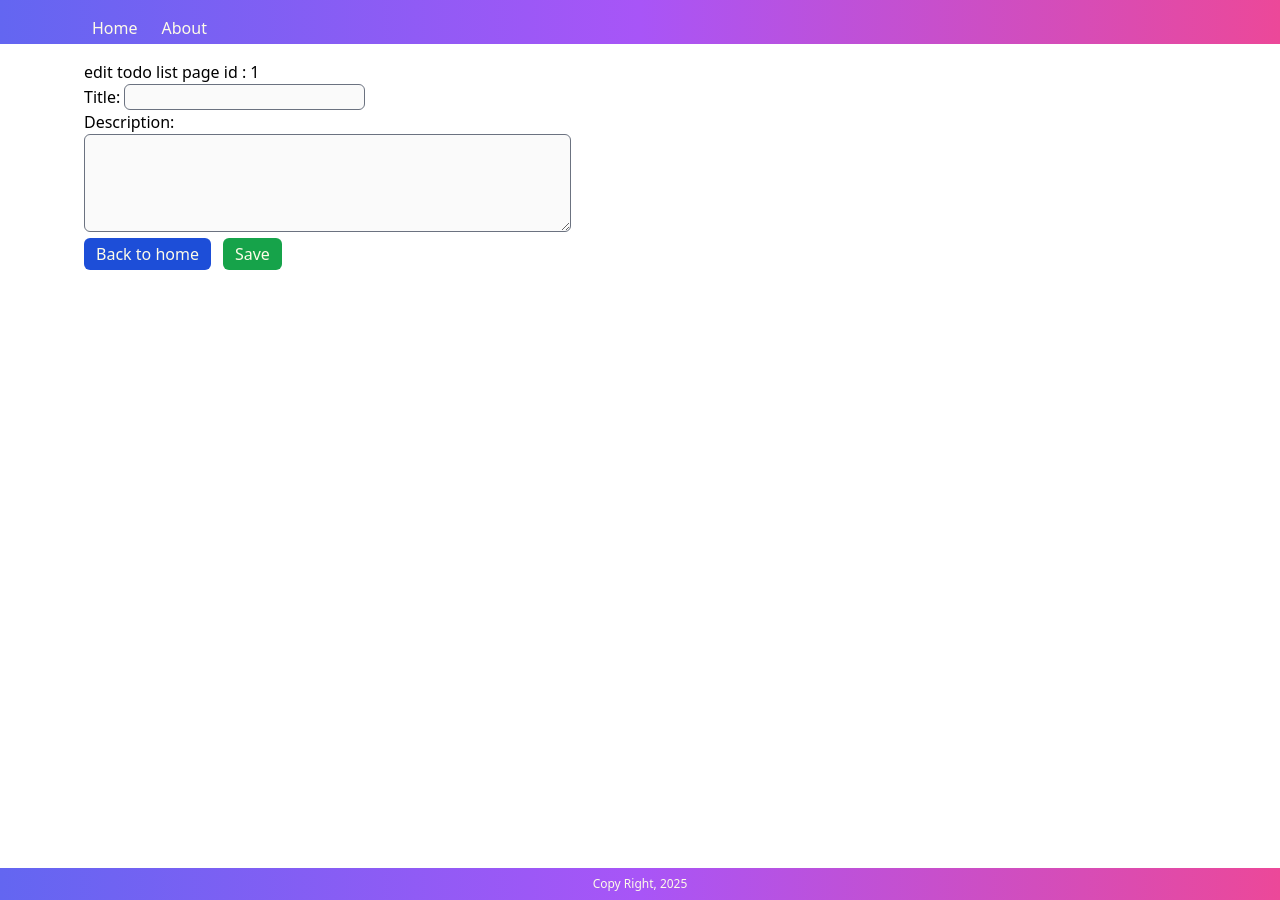
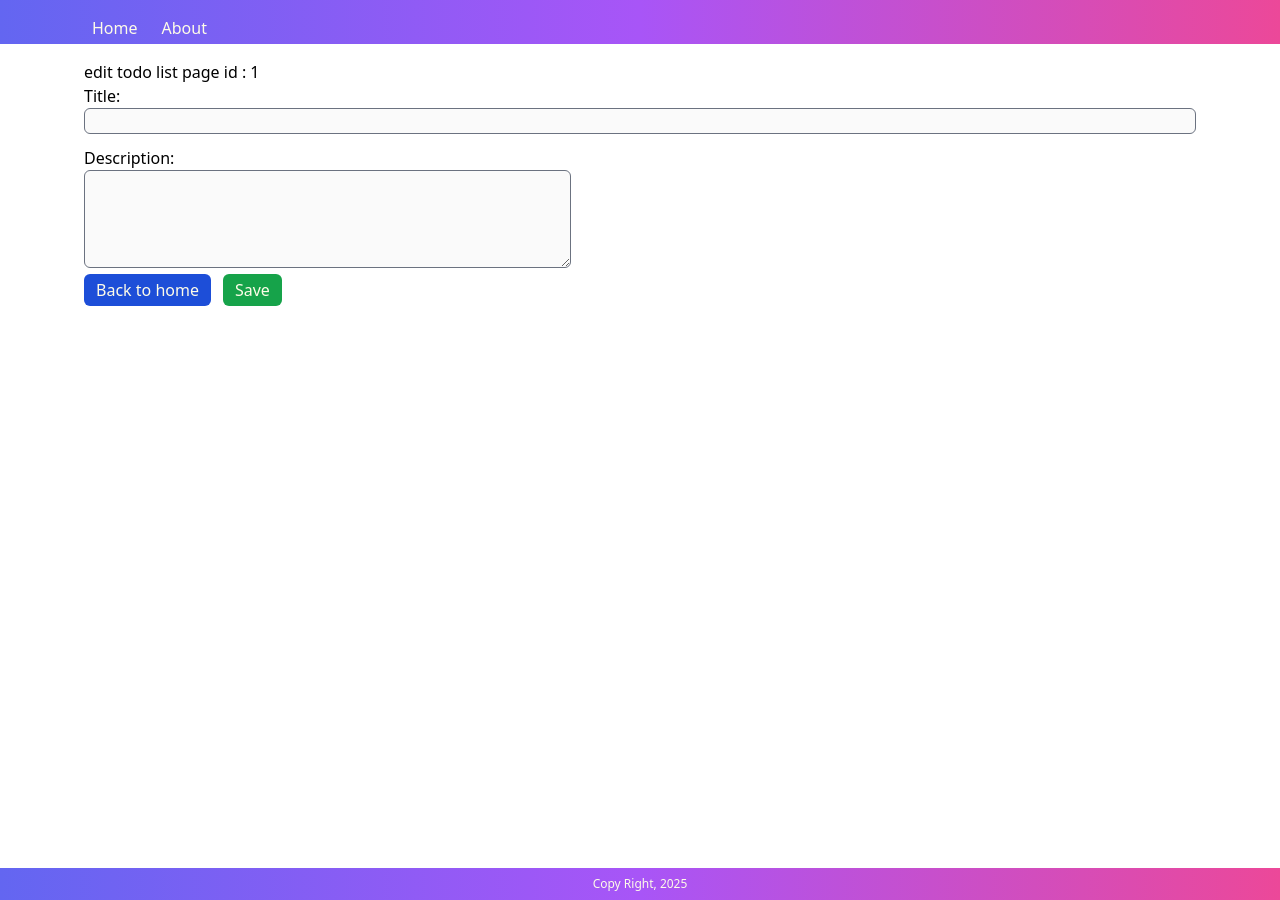
Before and after one commit to YUTCPE07/react-todo-list, a React (Vite) app: page /todo/edit/1 in a window 1280 px wide. Built offline with nearby package versions, Linux system fonts and the light colour scheme; no server answers.

Commit message:
Update FormTodoList.jsx

```diff
--- a/src/components/FormTodoList.jsx
+++ b/src/components/FormTodoList.jsx
@@ -11,7 +11,7 @@ export default function FormTodoList({title, description, handelFormChange ,isLo
         <div>
             <div>Title: <input
                 ref={inputRef}
-                className="border-gray-500 border rounded-md px-1
+                className="border-gray-500 border rounded-md px-1 w-full mb-3
                 :disabled:opacity-75 disabled:cursor-not-allowed
             " name="title" type="text" value={title} onChange={handelFormChange} disabled={isLoading} /></div>
             <div>
```
